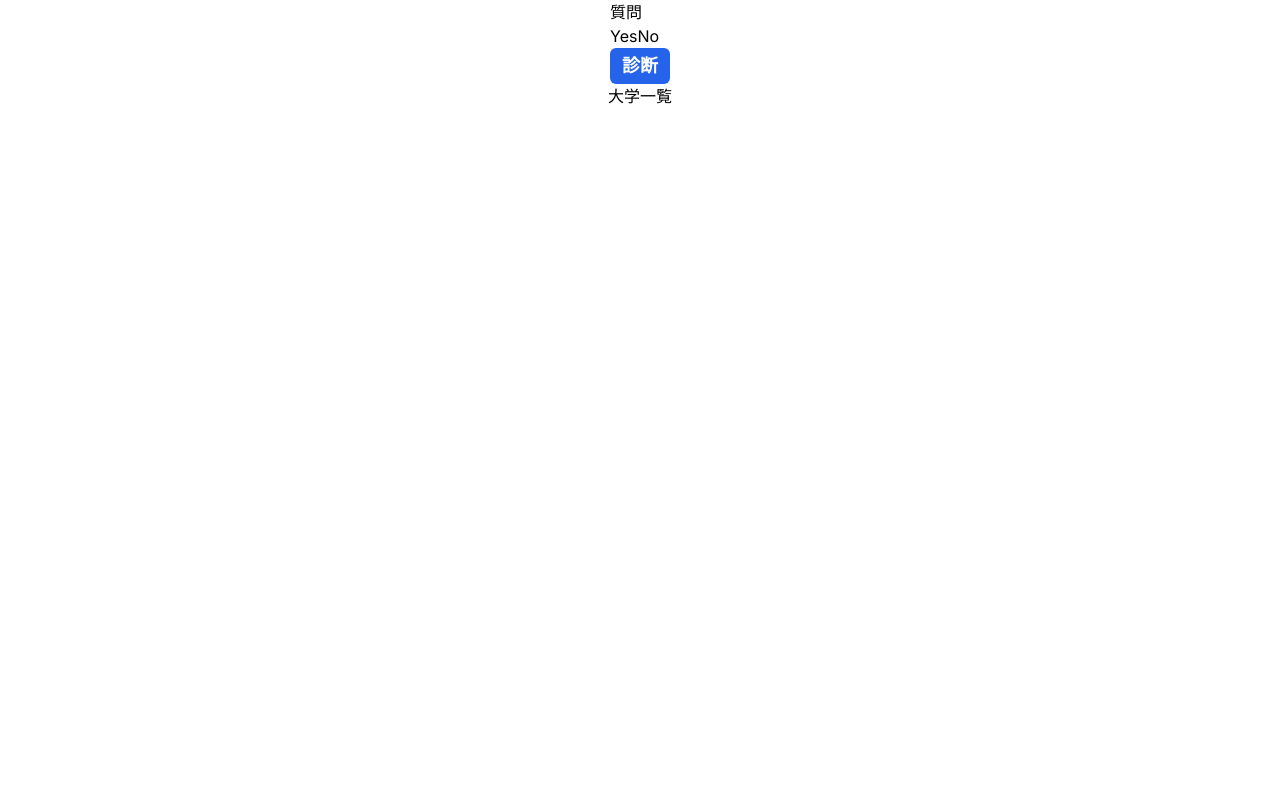
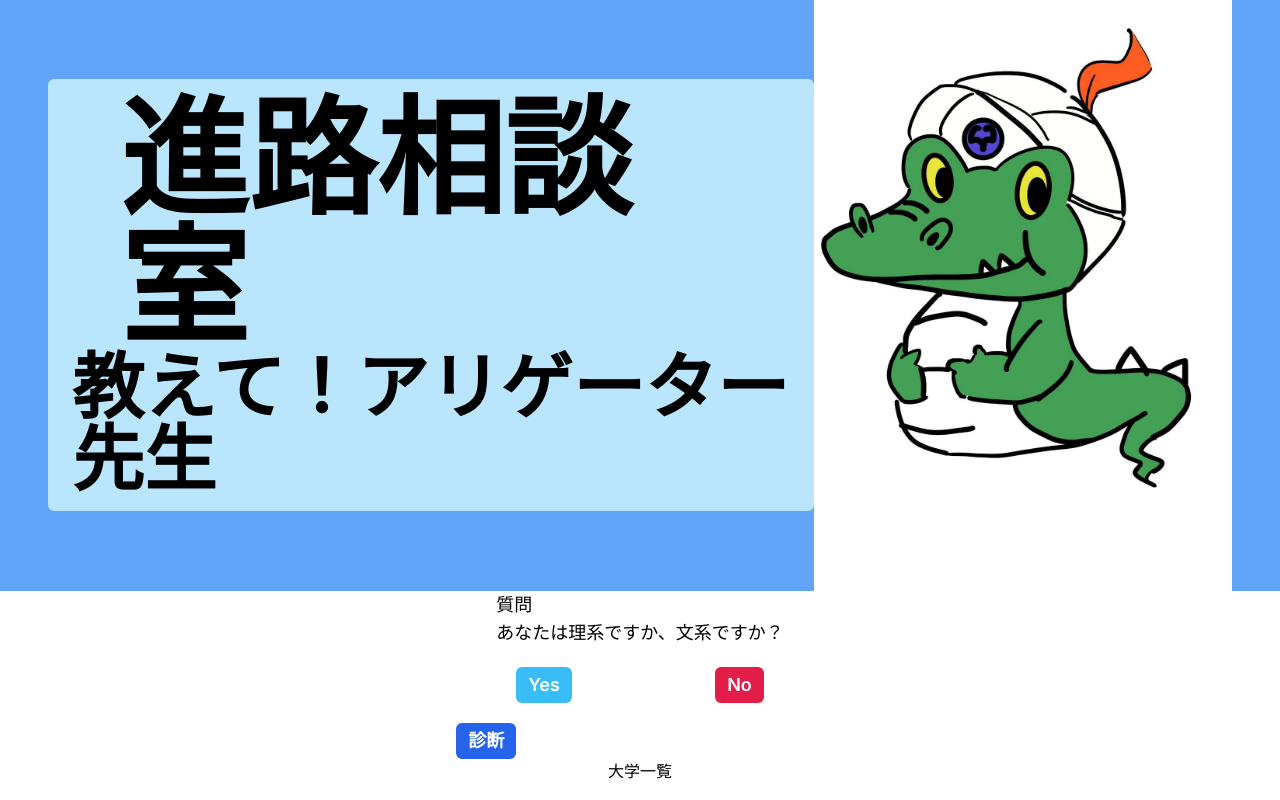
Before and after one commit to AyumuKawahara/pbl_8, a Next.js app: page / in a window 1280 px wide. Built offline with nearby package versions, Linux system fonts and the light colour scheme.

Commit message:
タイトル追加しました

```diff
--- a/src/app/page.tsx
+++ b/src/app/page.tsx
@@ -1,4 +1,5 @@
 import { Form } from '@/components/form'
+import { Header } from '@/components/header'
 import { Univs } from '@/components/univs'
 import { univs } from '@/db/universities'
 
@@ -6,6 +7,7 @@ export default function Home() {
   const data = univs
   return (
     <div className="flex flex-col items-center">
+      <Header />
       <Form />
       <Univs />
     </div>
--- a/src/components/form.tsx
+++ b/src/components/form.tsx
@@ -1,12 +1,27 @@
 export const Form = () => {
   return (
     <form>
-      <p>質問</p>
-      <div>
-        <label htmlFor="q1-y">Yes</label>
+      <p className="flex items-center justify-between text-lg px-10 w-full">
+        質問
+      </p>
+      <p className="flex items-center justify-between text-lg px-10 w-full">
+        あなたは理系ですか、文系ですか？
+      </p>
+      <div className="flex items-center justify-between px-10 w-full">
+        <label
+          htmlFor="q1-y"
+          className="bg-sky-400 font-semibold text-lg px-3 py-1 m-5 rounded-md text-white"
+        >
+          Yes
+        </label>
         <input type="radio" id="q1-y" value="yes" className="hidden" />
-        <label htmlFor="q1-n">No</label>
-        <input type="radio" id="q1-n" value="no" className="hidden" />
+        <label
+          htmlFor="q1-n"
+          className="bg-rose-600 font-semibold text-lg px-3 py-1 m-5 rounded-md text-white"
+        >
+          No
+        </label>
+        <input type="radio" id="q1-n" value="no" className="hidden " />
       </div>
       <button
         type="submit"
--- /dev/null
+++ b/src/components/header.tsx
@@ -0,0 +1,20 @@
+import Image from 'next/image'
+
+export const Header = () => {
+  return (
+    <header className="flex items-center justify-between px-12 w-full bg-blue-400">
+      <div className="bg-sky-200 p-2 rounded-md px-6 py-4">
+        <p className="text-9xl font-bold px-12">進路相談室</p>
+        <p className="text-7xl font-bold">教えて！アリゲーター先生</p>
+      </div>
+      <div>
+        <Image
+          src="/wanigator.jpg"
+          alt="アリゲーター先生"
+          width={500}
+          height={100}
+        />
+      </div>
+    </header>
+  )
+}
```
